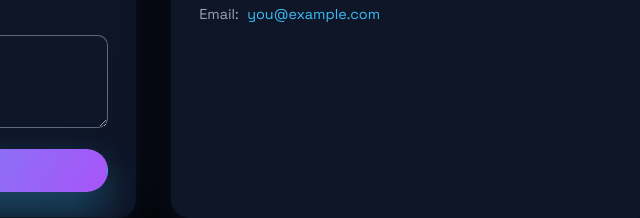
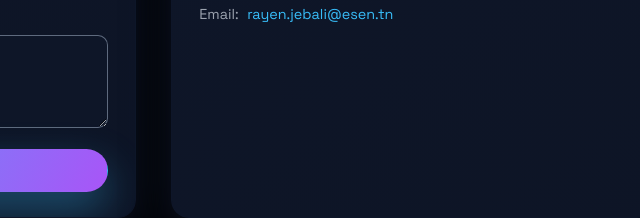
Before and after one commit to rayenjebali-sudo/Cloud-DevOps, a plain HTML site: page index.html in a window 1280 px wide. Shown: the part 3692-3910 px from the top of the page, 535-1175 px from the left. Drawn offline with Linux system fonts and the light colour scheme; no server answers.

Commit message:
fix website files

```diff
--- a/cloud.html
+++ b/index.html
@@ -340,7 +340,7 @@
             </li>
             <li>
               <span>Email:</span>
-              <a href="rayen.jebali@esen.tn">you@example.com</a>
+              <a>rayen.jebali@esen.tn</a>
             </li>
           </ul>
           <p class="contact-note">
```
